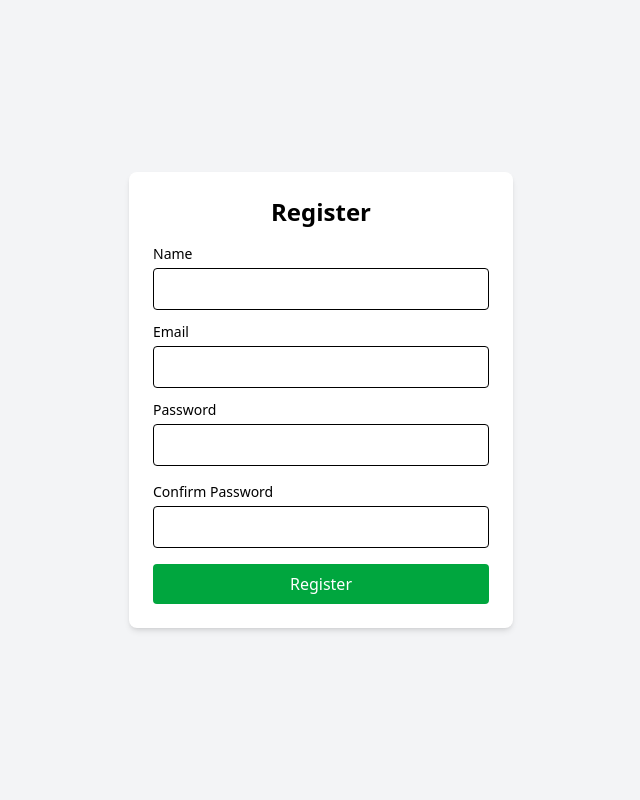
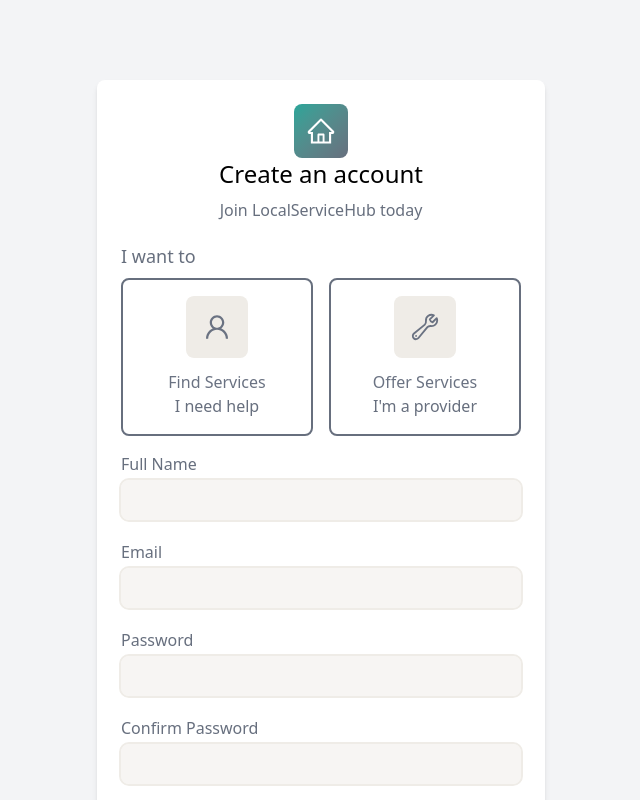
Before and after one commit to RenoaJamezu/local-service-hub, a React (Vite) app in the folder frontend/: page /signup in a window 1280 px wide. Shown: the top 800 px of the page, without its empty margins (319-959 px from the left). Built offline with nearby package versions, Linux system fonts and the light colour scheme; no server answers.

Commit message:
feat: add button component and update styles in signup and login forms

```diff
--- a/frontend/package.json
+++ b/frontend/package.json
@@ -12,10 +12,14 @@
   "dependencies": {
     "@tailwindcss/vite": "^4.1.18",
     "axios": "^1.13.2",
+    "class-variance-authority": "^0.7.1",
+    "clsx": "^2.1.1",
     "react": "^19.2.0",
     "react-dom": "^19.2.0",
     "react-hot-toast": "^2.6.0",
+    "react-icons": "^5.5.0",
     "react-router-dom": "^7.11.0",
+    "tailwind-merge": "^3.4.0",
     "tailwindcss": "^4.1.18"
   },
   "devDependencies": {
--- /dev/null
+++ b/frontend/src/components/ui/Button.tsx
@@ -0,0 +1,25 @@
+import { cva } from "class-variance-authority";
+import { cn } from "../../utils/cn";
+
+type ButtonProps = React.HTMLAttributes<HTMLButtonElement> & {
+  variant?: "default" | "outline";
+  type?: "button" | "submit" | "reset";
+};
+
+export default function Button({className, variant, type, ...props}: ButtonProps) {
+  return <button type={type} {...props} className={cn(buttonVariants({ variant }), className)} />
+}
+
+const buttonVariants = cva("px-4 py-2 rounded-lg",
+  {
+    variants: {
+      variant: {
+        default: "bg-primary text-primary-foreground hover:bg-primary/90 shadow-soft hover:shadow-elevated active:scale-[0.98]",
+        outline: "border-2 border-muted-foreground",
+      }
+    },
+    defaultVariants: {
+      variant: "default",
+    },
+  }
+)
--- a/frontend/src/pages/auth/Login.tsx
+++ b/frontend/src/pages/auth/Login.tsx
@@ -1,8 +1,11 @@
 import { useState } from "react";
 import { useAuth } from "../../hooks/useAuth";
-import { useNavigate } from "react-router-dom";
+import { Link, useNavigate } from "react-router-dom";
 import api from "../../api/axios";
 import toast from "react-hot-toast";
+import { AiOutlineHome } from "react-icons/ai";
+import Button from "../../components/ui/Button";
+import { IoLogInOutline } from "react-icons/io5";
 
 function Login() {
   const [email, setEmail] = useState("");
@@ -43,49 +46,60 @@ function Login() {
   };
 
   return (
-    <div className="min-h-screen flex items-center justify-center bg-gray-100">
+    <div className="min-h-screen flex items-center justify-center bg-gray-100 py-20">
       <form
         onSubmit={handleSubmit}
-        className="bg-white p-6 rounded-lg shadow-md w-full max-w-sm"
+        className="bg-white p-6 rounded-lg shadow-md w-full max-w-md text-center"
       >
-        <h1 className="text-2xl font-bold mb-4 text-center">
-          Login
-        </h1>
+        <div className="flex flex-col items-center text-center mb-5">
+          <div className="bg-linear-to-br from-primary to-muted-foreground p-3 rounded-lg">
+            <AiOutlineHome className="text-3xl text-white" />
+          </div>
+          <h1 className="text-2xl font-medium text-center mb-2">Welcome back</h1>
+          <span className="text-muted-foreground">Sign in to your LocalServiceHub account</span>
+        </div>
 
-        {/* Email input */}
-        <div className="mb-3">
-          <label className="block text-sm font-medium mb-1">
-            Email
-          </label>
+        {/* signup form */}
+        <div className="text-start">
+          {/* email input */}
+          <div className="mb-5">
+            <label className="block text-md text-muted-foreground font-medium mb-1">Email</label>
             <input
               type="email"
               value={email}
               onChange={(e) => setEmail(e.target.value)}
-            className="w-full border px-3 py-2 rounded focus:outline-none focus:ring"
+              className="w-full px-3 py-2 rounded-lg focus:ring outline-2 outline-muted focus:outline-primary bg-muted/50"
             />
           </div>
 
-        {/* Password input */}
-        <div className="mb-4">
-          <label className="block text-sm font-medium mb-1">
-            Password
-          </label>
+          {/* password input */}
+          <div className="mb-5">
+            <label className="block text-md text-muted-foreground font-medium mb-1">Password</label>
             <input
               type="password"
               value={password}
               onChange={(e) => setPassword(e.target.value)}
-            className="w-full border px-3 py-2 rounded focus:outline-none focus:ring"
+              className="w-full px-3 py-2 rounded-lg focus:ring outline-2 outline-muted focus:outline-primary bg-muted/50"
             />
           </div>
+        </div>
 
-        {/* Submit button */}
-        <button
+        {/* submit button */}
+        <Button
           type="submit"
-          disabled={loading}
-          className="w-full bg-blue-600 text-white py-2 rounded hover:bg-blue-700 disabled:opacity-50"
+          className="w-full mb-4"
         >
-          {loading ? "Logging in..." : "Login"}
-        </button>
+          {loading ? (
+            "Signing in..."
+          ) : (
+            <span className="flex items-center gap-2 justify-center text-xl">
+              <IoLogInOutline className="text-2xl" />
+              Sign in
+            </span>
+          )}
+        </Button>
+
+        <span className="text-muted-foreground">Don't have an account? <Link to="/signup" className="text-primary">Sign up</Link></span>
       </form>
     </div>
   )
--- a/frontend/src/pages/auth/Signup.tsx
+++ b/frontend/src/pages/auth/Signup.tsx
@@ -1,8 +1,11 @@
 import { useState } from "react";
-import { useNavigate } from "react-router-dom";
+import { Link, useNavigate } from "react-router-dom";
 import api from "../../api/axios";
 import { useAuth } from "../../hooks/useAuth";
 import toast from "react-hot-toast";
+import { AiOutlineHome, AiOutlineUser, AiOutlineUserAdd } from "react-icons/ai";
+import { HiOutlineWrench } from "react-icons/hi2";
+import Button from "../../components/ui/Button";
 
 function Signup() {
   const [name, setName] = useState("");
@@ -10,6 +13,7 @@ function Signup() {
   const [password, setPassword] = useState("");
   const [confirm, setConfirm] = useState("");
   const [loading, setLoading] = useState(false);
+  const [activeRole, setActiveRole] = useState("");
 
   const { login } = useAuth();
 
@@ -37,8 +41,15 @@ function Signup() {
       return;
     };
 
+    if (!activeRole) {
+      toast.error("Please choose a role");
+      setLoading(false);
+      return;
+    };
+
     try {
       await api.post("/api/auth/signup", {
+        role: activeRole,
         name,
         email,
         password,
@@ -62,61 +73,115 @@ function Signup() {
     };
   };
 
+  const roles = [
+    { id: "user", label: "Find Services", text: "I need help", icon: <AiOutlineUser /> },
+    { id: "provider", label: "Offer Services", text: "I'm a provider", icon: <HiOutlineWrench /> }
+  ];
+
   return (
-    <div className="min-h-screen flex items-center justify-center bg-gray-100">
+    <div className="min-h-screen flex items-center justify-center bg-gray-100 py-20">
       <form
         onSubmit={handleSubmit}
-        className="bg-white p-6 rounded-lg shadow-md w-full max-w-sm"
+        className="bg-white p-6 rounded-lg shadow-md w-full max-w-md text-center"
       >
-        <h1 className="text-2xl font-bold mb-4 text-center">Register</h1>
+        <div className="flex flex-col items-center text-center mb-5">
+          <div className="bg-linear-to-br from-primary to-muted-foreground p-3 rounded-lg">
+            <AiOutlineHome className="text-3xl text-white" />
+          </div>
+          <h1 className="text-2xl font-medium text-center mb-2">Create an account</h1>
+          <span className="text-muted-foreground">Join LocalServiceHub today</span>
+        </div>
 
-        <div className="mb-3">
-          <label className="block text-sm font-medium mb-1">Name</label>
+        {/* role */}
+        <div className="flex flex-col gap-2 mb-4 text-start">
+          <span className="text-muted-foreground text-lg">I want to</span>
+          <div className="flex gap-4 justify-between">
+            {roles.map((role) => (
+              <Button
+                type="button"
+                variant="outline"
+                key={role.id}
+                onClick={() => setActiveRole(role.id)}
+                className={`w-1/2 transition-colors ${activeRole === role.id
+                  ? "text-primary border-primary bg-primary/5"
+                  : "text-gray-500 hover:text-gray-700"
+                  }`}
+              >
+                <div className="flex flex-col items-center my-2">
+                  <div className={`text-3xl p-4 bg-muted rounded-lg ${activeRole === role.id && "bg-primary/30"}`}>
+                    {role.icon}
+                  </div>
+                  <span className="font-medium mt-3">{role.label}</span>
+                  <span className="text-muted-foreground">{role.text}</span>
+                </div>
+              </Button>
+            ))}
+          </div>
+        </div>
+
+        {/* signup form */}
+        <div className="text-start">
+          {/* full name input */}
+          <div className="mb-5">
+            <label className="block text-md text-muted-foreground font-medium mb-1">Full Name</label>
             <input
               type="text"
               value={name}
               onChange={(e) => setName(e.target.value)}
-            className="w-full border px-3 py-2 rounded focus:outline-none focus:ring"
+              className="w-full px-3 py-2 rounded-lg focus:ring outline-2 outline-muted focus:outline-primary bg-muted/50"
             />
           </div>
 
-        <div className="mb-3">
-          <label className="block text-sm font-medium mb-1">Email</label>
+          {/* email input */}
+          <div className="mb-5">
+            <label className="block text-md text-muted-foreground font-medium mb-1">Email</label>
             <input
               type="email"
               value={email}
               onChange={(e) => setEmail(e.target.value)}
-            className="w-full border px-3 py-2 rounded focus:outline-none focus:ring"
+              className="w-full px-3 py-2 rounded-lg focus:ring outline-2 outline-muted focus:outline-primary bg-muted/50"
             />
           </div>
 
-        <div className="mb-4">
-          <label className="block text-sm font-medium mb-1">Password</label>
+          {/* password input */}
+          <div className="mb-5">
+            <label className="block text-md text-muted-foreground font-medium mb-1">Password</label>
             <input
               type="password"
               value={password}
               onChange={(e) => setPassword(e.target.value)}
-            className="w-full border px-3 py-2 rounded focus:outline-none focus:ring"
+              className="w-full px-3 py-2 rounded-lg focus:ring outline-2 outline-muted focus:outline-primary bg-muted/50"
             />
           </div>
 
-        <div className="mb-4">
-          <label className="block text-sm font-medium mb-1">Confirm Password</label>
+          {/* confirm password input */}
+          <div className="mb-10">
+            <label className="block text-md text-muted-foreground font-medium mb-1">Confirm Password</label>
             <input
               type="password"
               value={confirm}
               onChange={(e) => setConfirm(e.target.value)}
-            className="w-full border px-3 py-2 rounded focus:outline-none focus:ring"
+              className="w-full px-3 py-2 rounded-lg focus:ring outline-2 outline-muted focus:outline-primary bg-muted/50"
             />
           </div>
+        </div>
 
-        <button
+        {/* submit button */}
+        <Button
           type="submit"
-          disabled={loading}
-          className="w-full bg-green-600 text-white py-2 rounded hover:bg-green-700 disabled:opacity-50"
+          className="w-full mb-4"
         >
-          {loading ? "Registering..." : "Register"}
-        </button>
+          {loading ? (
+            "Creating account..."
+          ) : (
+            <span className="flex items-center gap-2 justify-center text-xl">
+              <AiOutlineUserAdd />
+              Create an account
+            </span>
+          )}
+        </Button>
+
+        <span className="text-muted-foreground">Already have an account? <Link to="/login" className="text-primary">Sign in</Link></span>
       </form>
     </div>
   )
--- /dev/null
+++ b/frontend/src/utils/cn.ts
@@ -0,0 +1,7 @@
+import type { ClassValue } from "clsx";
+import clsx from "clsx";
+import { twMerge } from "tailwind-merge";
+
+export function cn(...inputs: ClassValue[]) {
+  return twMerge(clsx(inputs));
+}
```
Also changed, not shown: frontend/src/index.css (+14 -0 lines), frontend/src/pages/Index.tsx (+7 -0 lines), 1 other file (tests, documents, lock files or other folders). Lines whose indentation alone changed are shown as unchanged.
